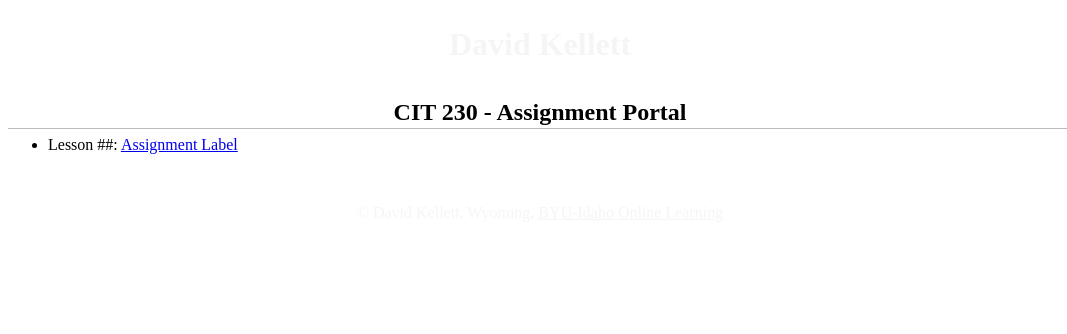
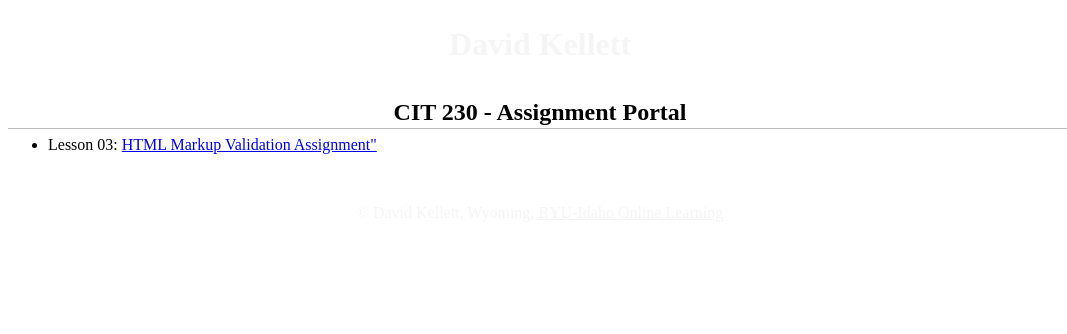
Before and after one commit to dave0305/dave0305, a plain HTML site: page index.html in a window 1280 px wide. Shown: the full height of the page, 0-1067 px from the left. Drawn offline with Linux system fonts and the light colour scheme.

Commit message:
Update index.html

```diff
--- a/index.html
+++ b/index.html
@@ -18,7 +18,7 @@
         <main>
         <h2>CIT 230 - Assignment Portal</h2>
         <ul>
-            <li>Lesson ##: <a href="#">Assignment Label</a></li>
+            <li>Lesson 03: <a href="https://dave0305.github.io/dave0305/assignments/lesson-3/fixedhtml.html">HTML Markup Validation Assignment"</a></li>
         </main>
         <footer>
             &copy; David Kellett, Wyoming, <a href="http://www.byui.edu/online">BYU-Idaho Online Learning</a>
```
